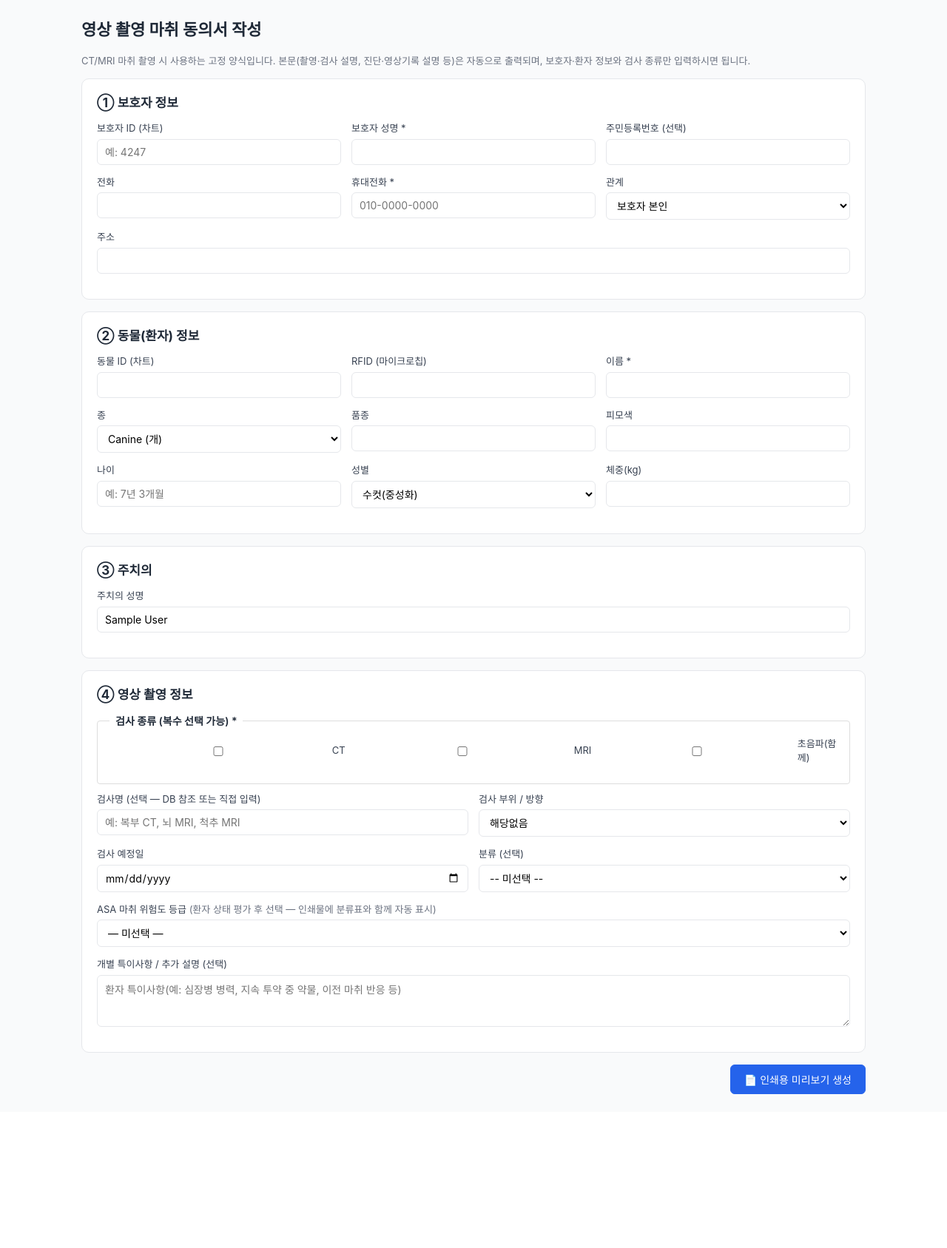
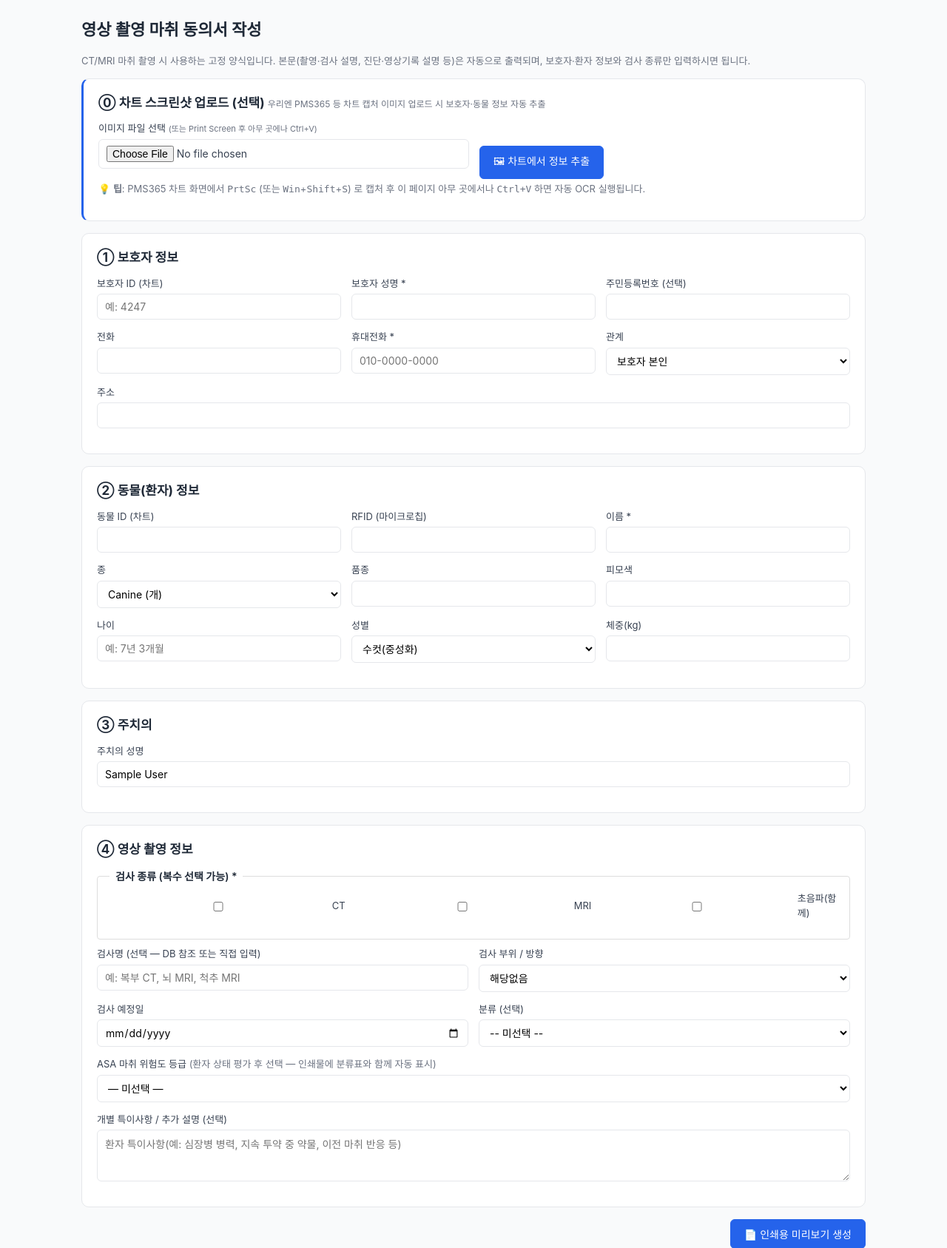
Before and after one commit to maddog77101088/lucid-consent, a Flask app: page /imaging/consent/new in a window 1280 px wide. Shown: the part 66-1753 px from the top of the page at 74% size. Before the commit the page ends 1545 px from the top, so only its background shows below. Run offline with Flask 3, Linux system fonts and the light colour scheme; the visitor is signed in with stand-in values (Sample User, id 1); data comes from the database, SQL or seed files in the repository.

Commit message:
영상 촬영 마취 동의서 폼에 차트 OCR 추가

```diff
--- a/templates/imaging_new.html
+++ b/templates/imaging_new.html
@@ -4,6 +4,20 @@
 <p class="muted">CT/MRI 마취 촬영 시 사용하는 고정 양식입니다. 본문(촬영·검사 설명, 진단·영상기록 설명 등)은 자동으로 출력되며, 보호자·환자 정보와 검사 종류만 입력하시면 됩니다.</p>
 
 <form method="post" action="{{ url_for('imaging_consent_preview') }}" target="_blank" class="form-stack">
+
+  <!-- ⓪ 차트 OCR -->
+  <section class="card" style="border-left:3px solid #2563eb;">
+    <h2>⓪ 차트 스크린샷 업로드 (선택) <span class="muted" style="font-weight:normal;font-size:12px;">우리엔 PMS365 등 차트 캡처 이미지 업로드 시 보호자·동물 정보 자동 추출</span></h2>
+    <div class="row-2">
+      <label>이미지 파일 선택 <span class="muted" style="font-weight:normal;font-size:11px;">(또는 Print Screen 후 아무 곳에나 Ctrl+V)</span>
+        <input type="file" id="chart-image" accept="image/png,image/jpeg,image/webp">
+      </label>
+      <div style="display:flex;align-items:end;">
+        <button type="button" id="btn-chart-ocr" class="btn-primary">🖼 차트에서 정보 추출</button>
+      </div>
+    </div>
+    <p id="chart-ocr-status" class="muted" style="margin-top:4px;">💡 <strong>팁</strong>: PMS365 차트 화면에서 <kbd>PrtSc</kbd> (또는 <kbd>Win</kbd>+<kbd>Shift</kbd>+<kbd>S</kbd>) 로 캡처 후 이 페이지 아무 곳에서나 <kbd>Ctrl+V</kbd> 하면 자동 OCR 실행됩니다.</p>
+  </section>
 
   <!-- ① 보호자 정보 -->
   <section class="card">
@@ -133,4 +147,65 @@
     <button class="btn-primary" type="submit">📄 인쇄용 미리보기 생성</button>
   </div>
 </form>
+
+<script>
+// ----- 클립보드 붙여넣기 OCR -----
+document.addEventListener('paste', (e) => {
+  const tag = (document.activeElement?.tagName || '').toUpperCase();
+  if (tag === 'INPUT' || tag === 'TEXTAREA') {
+    const hasImg = Array.from(e.clipboardData?.items || []).some(i => i.type.startsWith('image/'));
+    if (!hasImg) return;
+  }
+  const items = e.clipboardData?.items;
+  if (!items) return;
+  for (const item of items) {
+    if (item.type.startsWith('image/')) {
+      e.preventDefault();
+      const blob = item.getAsFile();
+      if (!blob) continue;
+      const ext = (blob.type.split('/')[1] || 'png').replace('jpeg','jpg');
+      const file = new File([blob], `clipboard-${Date.now()}.${ext}`, { type: blob.type });
+      const dt = new DataTransfer();
+      dt.items.add(file);
+      document.getElementById('chart-image').files = dt.files;
+      const status = document.getElementById('chart-ocr-status');
+      status.textContent = '📋 클립보드 이미지 붙여넣기 감지 → 자동 OCR 실행...';
+      status.style.color = '#2563eb';
+      document.getElementById('chart-image').scrollIntoView({ behavior: 'smooth', block: 'start' });
+      setTimeout(() => document.getElementById('btn-chart-ocr').click(), 100);
+      return;
+    }
+  }
+});
+
+document.getElementById('btn-chart-ocr').addEventListener('click', async () => {
+  const fileEl = document.getElementById('chart-image');
+  const file = fileEl.files[0];
+  if (!file) { alert('이미지 파일을 먼저 선택하세요.'); return; }
+  const status = document.getElementById('chart-ocr-status');
+  const btn = document.getElementById('btn-chart-ocr');
+  btn.disabled = true;
+  status.textContent = '🖼 Claude가 차트 읽는 중... (5~15초)';
+  status.style.color = '#666';
+  try {
+    const fd = new FormData(); fd.append('image', file);
+    const r = await fetch('/api/chart-ocr', { method: 'POST', body: fd });
+    const d = await r.json();
+    if (!r.ok) throw new Error(d.error || '실패');
+    let filled = 0;
+    for (const [k, v] of Object.entries(d.data)) {
+      if (!v) continue;
+      const el = document.querySelector('[name="' + k + '"]');
+      if (el) { el.value = v; filled++; }
+    }
+    status.textContent = '✓ ' + filled + '개 필드 자동입력 완료. 검토 후 필요시 수정하세요.';
+    status.style.color = '#0a7';
+  } catch (e) {
+    status.textContent = '✗ ' + e.message;
+    status.style.color = '#c33';
+  } finally {
+    btn.disabled = false;
+  }
+});
+</script>
 {% endblock %}
```
